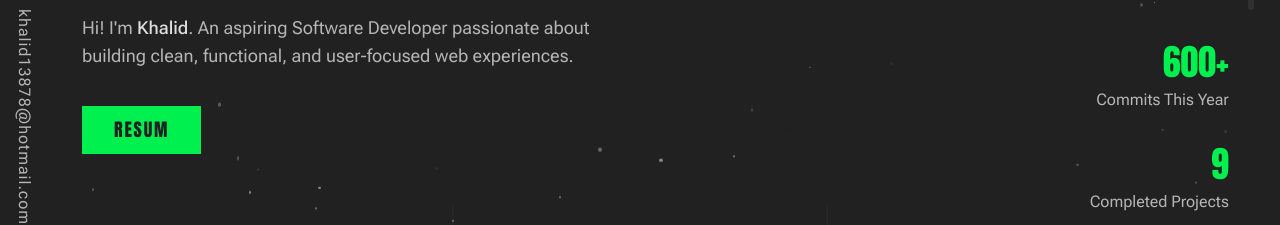
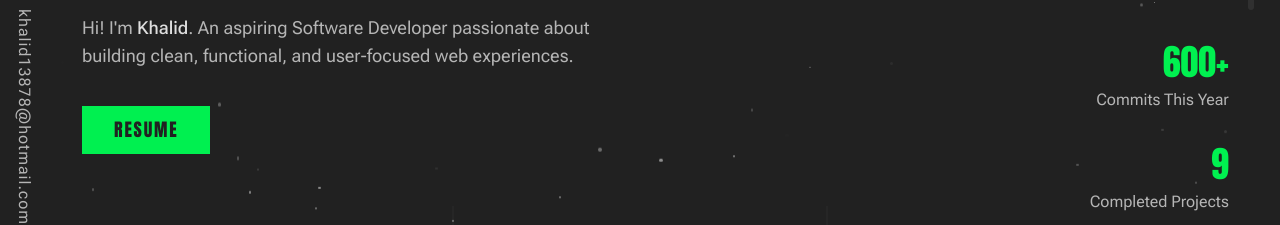
Before and after one commit to khalidkarimkqr/Dynamic-Portfolio, a Next.js app: page / in a window 1280 px wide. Shown: the part 440-665 px from the top of the page. Built offline with nearby package versions, Linux system fonts and the light colour scheme.

Commit message:
fix: resume button

```diff
--- a/app/_components/Banner.tsx
+++ b/app/_components/Banner.tsx
@@ -62,7 +62,7 @@ const Banner = () => {
                         variant="primary"
                         className="mt-9 banner-button slide-up-and-fade"
                     >
-                        Resum
+                        Resume
                     </Button>
                 </div>
 
```
Also changed, not shown: 1 other file (tests, documents, lock files or other folders).
